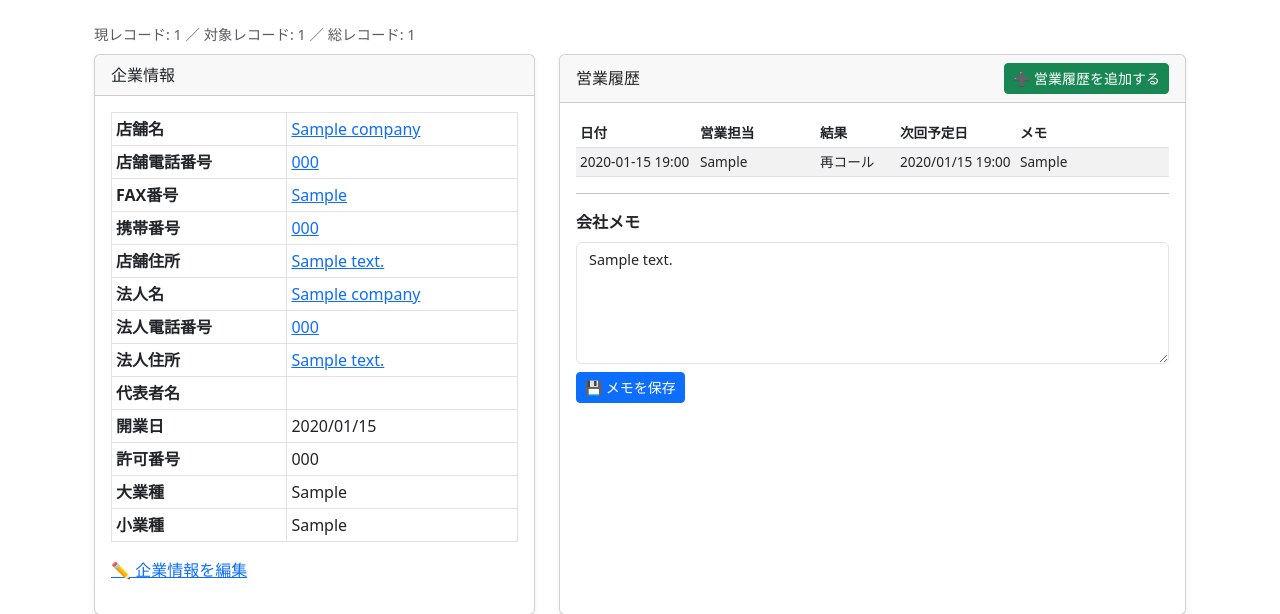
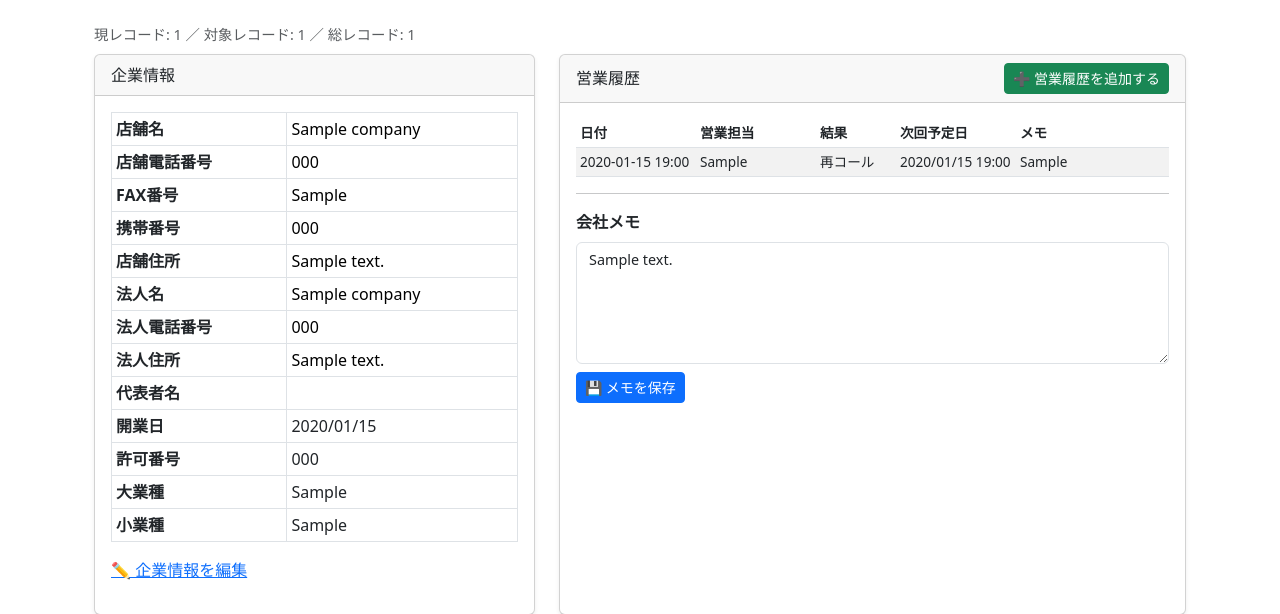
Before and after one commit to Jitian426/saleslist, a Django app: page /company/1/ in a window 1280 px wide. Shown: the part 56-670 px from the top of the page. Run offline with Django 5.2, Linux system fonts and the light colour scheme; a user stored in the database is signed in; tables that the repository leaves empty hold one stand-in row (values such as "Sample post"); data that the repository does not hold is empty.

Commit message:
会社情報カラムリンク化2

```diff
--- a/saleslist/templates/company_detail.html
+++ b/saleslist/templates/company_detail.html
@@ -16,87 +16,53 @@
       <div class="card h-100 shadow-sm">
         <div class="card-header">企業情報</div>
         <div class="card-body">
+          <style>
+            .google-link {
+              color: black;
+              text-decoration: none;
+            }
+            .google-link:hover {
+              text-decoration: underline;
+            }
+          </style>
+
           <table class="table table-bordered table-sm">
             <tbody>
               <tr>
                 <th>店舗名</th>
-                <td>
-                  {% if company.name %}
-                    <a href="https://www.google.com/search?q={{ company.name|urlencode }}" target="_blank">{{ company.name }}</a>
-                  {% endif %}
-                </td>
+                <td>{% if company.name %}<a href="https://www.google.com/search?q={{ company.name|urlencode }}" target="_blank" class="google-link">{{ company.name }}</a>{% endif %}</td>
               </tr>
-
               <tr>
                 <th>店舗電話番号</th>
-                <td>
-                  {% if company.phone %}
-                    <a href="https://www.google.com/search?q={{ company.phone|urlencode }}" target="_blank">{{ company.phone }}</a>
-                  {% endif %}
-                </td>
+                <td>{% if company.phone %}<a href="https://www.google.com/search?q={{ company.phone|urlencode }}" target="_blank" class="google-link">{{ company.phone }}</a>{% endif %}</td>
               </tr>
-
               <tr>
                 <th>FAX番号</th>
-                <td>
-                  {% if company.fax %}
-                    <a href="https://www.google.com/search?q={{ company.fax|urlencode }}" target="_blank">{{ company.fax }}</a>
-                  {% endif %}
-                </td>
+                <td>{% if company.fax %}<a href="https://www.google.com/search?q={{ company.fax|urlencode }}" target="_blank" class="google-link">{{ company.fax }}</a>{% endif %}</td>
               </tr>
-
               <tr>
                 <th>携帯番号</th>
-                <td>
-                  {% if company.mobile_phone %}
-                    <a href="https://www.google.com/search?q={{ company.mobile_phone|urlencode }}" target="_blank">{{ company.mobile_phone }}</a>
-                  {% endif %}
-                </td>
+                <td>{% if company.mobile_phone %}<a href="https://www.google.com/search?q={{ company.mobile_phone|urlencode }}" target="_blank" class="google-link">{{ company.mobile_phone }}</a>{% endif %}</td>
               </tr>
-
               <tr>
                 <th>店舗住所</th>
-                <td>
-                  {% if company.address %}
-                    <a href="https://www.google.com/search?q={{ company.address|urlencode }}" target="_blank">{{ company.address }}</a>
-                  {% endif %}
-                </td>
+                <td>{% if company.address %}<a href="https://www.google.com/search?q={{ company.address|urlencode }}" target="_blank" class="google-link">{{ company.address }}</a>{% endif %}</td>
               </tr>
-
               <tr>
                 <th>法人名</th>
-                <td>
-                  {% if company.corporation_name %}
-                    <a href="https://www.google.com/search?q={{ company.corporation_name|urlencode }}" target="_blank">{{ company.corporation_name }}</a>
-                  {% endif %}
-                </td>
+                <td>{% if company.corporation_name %}<a href="https://www.google.com/search?q={{ company.corporation_name|urlencode }}" target="_blank" class="google-link">{{ company.corporation_name }}</a>{% endif %}</td>
               </tr>
-
               <tr>
                 <th>法人電話番号</th>
-                <td>
-                  {% if company.corporation_phone %}
-                    <a href="https://www.google.com/search?q={{ company.corporation_phone|urlencode }}" target="_blank">{{ company.corporation_phone }}</a>
-                  {% endif %}
-                </td>
+                <td>{% if company.corporation_phone %}<a href="https://www.google.com/search?q={{ company.corporation_phone|urlencode }}" target="_blank" class="google-link">{{ company.corporation_phone }}</a>{% endif %}</td>
               </tr>
-
               <tr>
                 <th>法人住所</th>
-                <td>
-                  {% if company.corporation_address %}
-                    <a href="https://www.google.com/search?q={{ company.corporation_address|urlencode }}" target="_blank">{{ company.corporation_address }}</a>
-                  {% endif %}
-                </td>
+                <td>{% if company.corporation_address %}<a href="https://www.google.com/search?q={{ company.corporation_address|urlencode }}" target="_blank" class="google-link">{{ company.corporation_address }}</a>{% endif %}</td>
               </tr>
-
               <tr>
                 <th>代表者名</th>
-                <td>
-                  {% if company.representative_name %}
-                    <a href="https://www.google.com/search?q={{ company.representative_name|urlencode }}" target="_blank">{{ company.representative_name }}</a>
-                  {% endif %}
-                </td>
+                <td>{% if company.representative_name %}<a href="https://www.google.com/search?q={{ company.representative_name|urlencode }}" target="_blank" class="google-link">{{ company.representative_name }}</a>{% endif %}</td>
               </tr>
 
               <tr><th>開業日</th><td>{{ company.established_date|date:"Y/m/d" }}</td></tr>
@@ -105,6 +71,7 @@
               <tr><th>小業種</th><td>{{ company.sub_industry }}</td></tr>
             </tbody>
           </table>
+
           <p><a href="{% url 'saleslist:edit_company' company.id %}">✏️ 企業情報を編集</a></p>
 
         </div>
```
